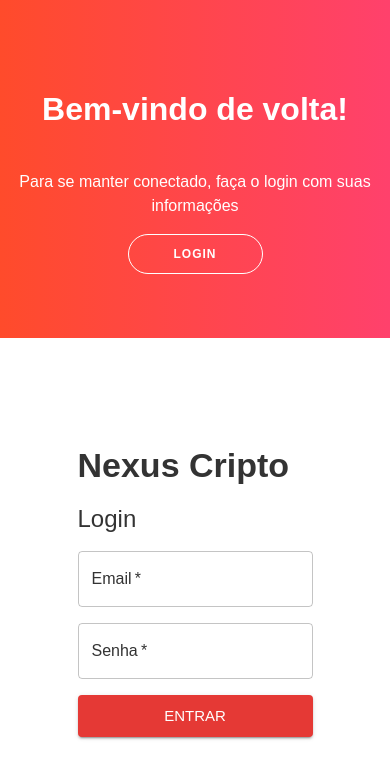
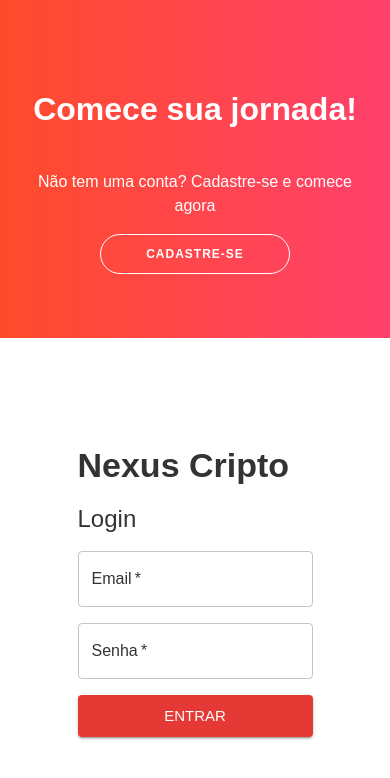
Before and after one commit to gohenj/nexus-frontend, a React (Create React App) app: page / in a window 390 px wide. Shown: the top 778 px of the page. Built offline with nearby package versions, Linux system fonts and the light colour scheme; no server answers.

Commit message:
cansei ja

```diff
--- a/src/components/AuthPage.css
+++ b/src/components/AuthPage.css
@@ -225,12 +225,14 @@
 
   /* --- A NOVA ANIMAÇÃO VERTICAL --- */
 
+  /* --- A NOVA ANIMAÇÃO VERTICAL (CORRIGIDA) --- */
+
   /* Por padrão (LOGIN): */
-  .sign-in-container { transform: translateY(0); }
-  .sign-up-container { transform: translateY(100%); } /* Cadastro fica escondido em baixo */
+  .sign-in-container { transform: translateY(0); } /* Formulário de Login VISÍVEL */
+  .sign-up-container { transform: translateY(100%); } /* Formulário de Cadastro escondido em baixo */
 
-  .overlay-left { transform: translateY(0); }
-  .overlay-right { transform: translateY(-100%); } /* Overlay do cadastro fica escondido em cima */
+  .overlay-left { transform: translateY(-100%); } /* Overlay de Login ESCONDIDO em cima */
+  .overlay-right { transform: translateY(0); } /* Overlay de Cadastro VISÍVEL */
 
 
   /* --- QUANDO ATIVO (CADASTRO): --- */
@@ -257,11 +259,11 @@
 
   /* O texto do overlay desliza */
   .auth-container.right-panel-active .overlay-left {
-    transform: translateY(-100%);
+    transform: translateY(0); /* Overlay de Login VISÍVEL */
   }
 
   .auth-container.right-panel-active .overlay-right {
-    transform: translateY(0);
+    transform: translateY(-100%); /* Overlay de Cadastro ESCONDIDO em cima */
   }
 
   /* Remove a animação 'show' de fade, não é precisa aqui */
```
